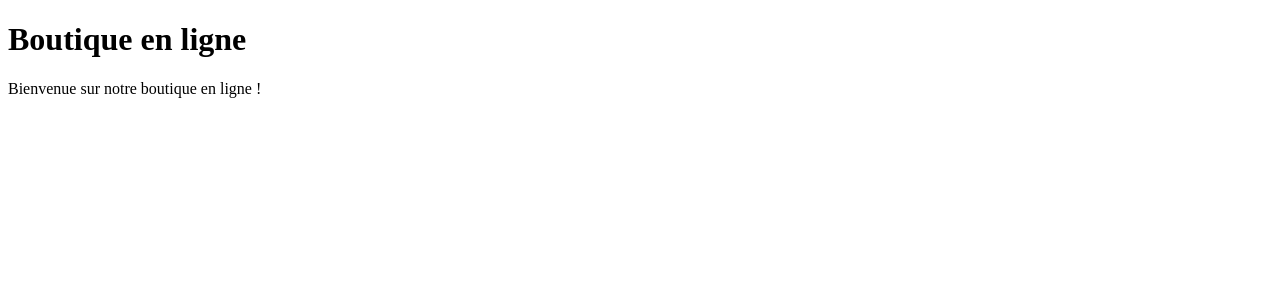
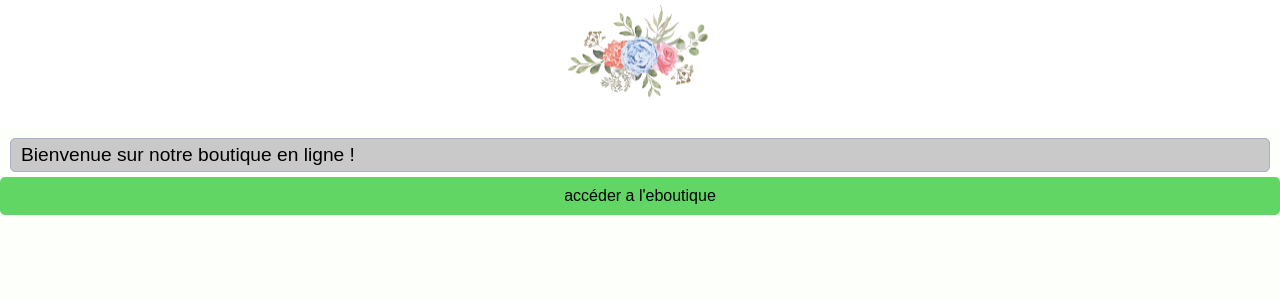
Before and after one commit to Baguette365/site-boutique, a Flask app: page / in a window 1280 px wide. Shown: the top 300 px of the page. Run offline with Flask 3, Linux system fonts and the light colour scheme; some libraries are stand-ins or nearby versions.

Commit message:
Add CSS styles and logo image for the main page layout

```diff
--- /dev/null
+++ b/static/css.css
@@ -0,0 +1,92 @@
+:root {
+    --text-color: #000000;
+    --background-color: #fdfffb;
+    --background-color2: #ffffff;
+    --background-color3: #e9e9e9;
+    --background-color4: #c9c9c9;
+    --border-color: rgb(171, 178, 191);
+    --color-theme: #61d665;
+
+}
+
+@media (prefers-color-scheme: dark) {
+    :root {
+        --text-color: #e7e7e7;
+        --background-color: #242424;
+        --background-color2: #181818;
+        --background-color3: #383838;
+        --background-color4: #2c2c2c;
+        --color-theme: #2a8b2d;
+        --border-color: rgb(171, 178, 191);
+        --shadow-s: inset 0 1px 2px #ffffff30, /* top highlight */ 0 1px 2px #00000030, 0 2px 4px #00000015; /* soft shadow */
+        --shadow-m: inset 0 1px 2px #ffffff50, /* top highlight */ 0 2px 4px #00000030, 0 4px 8px #00000015; /* soft shadow */
+        --shadow-l: inset 0 1px 2px #ffffff70, /* top highlight */ 0 4px 6px #00000030, 0 6px 10px #00000015; /* soft shadow */
+
+    }
+}
+
+header {
+    background-color: var(--background-color2);
+    color: var(--text-color);
+    box-shadow: var(--shadow-m);
+    border-radius: 0 0 10px 10px;
+    padding-left: 10px;
+    padding-right: 10px;
+    padding-top: 5px;
+    padding-bottom: 5px;
+    text-align: center;
+}
+
+body {
+    background-color: var(--background-color);
+    color: var(--text-color);
+    font-family: Arial, sans-serif;
+    margin: 0;
+    padding: 0;
+    display: flex;
+    flex-direction: column;
+}
+
+p {
+    display: inline;
+    font-size: clamp(18px, 1.5vw, 20px);
+    background-color: var(--background-color4);
+    border-color: var(--border-color);
+    border-style: solid;
+    border-width: 1px;
+    border-radius: 5px;
+    padding-left: 10px;
+    padding-right: 10px;
+    padding-top: 5px;
+    padding-bottom: 5px;
+    margin-left: 10px;
+    margin-right: 10px;
+    margin-top: 10px;
+    margin-bottom: 5px;
+}
+
+
+
+
+.logo_top {
+    width: clamp(150px, 12vw, 300px);
+    height: auto;
+    margin-bottom: clamp(10px, 1vw, 20px);
+}
+
+button {
+    background-color: var(--color-theme);
+    color: var(--text-color);
+    border: none;
+    border-radius: 5px;
+    padding: 10px 20px;
+    font-size: clamp(16px, 1.2vw, 18px);
+    cursor: pointer;
+    box-shadow: var(--shadow-s);
+    transition: filter 0.25s, box-shadow 0.3s;
+    display: inline;
+}
+
+button:hover {
+    filter: brightness(150%);
+}
--- a/templates/main.html
+++ b/templates/main.html
@@ -2,17 +2,18 @@
 
 <html lang="fr">
     <head>
+        <script type="text/javascript" src="https://livejs.com/live.js"></script>
         <meta charset="UTF-8">
         <meta name="viewport" content="width=device-width, initial-scale=1.0">
         <title>Boutique en ligne</title>
+        <link rel="stylesheet" href="{{ url_for('static', filename='css.css') }}">
     </head>
 
     <body>
-        <header</body>
-            <h1>Boutique en ligne</h1>
+        <header>
+            <img src="{{ url_for('static', filename='images/logo.png') }}" alt="Logo de la boutique" class="logo_top">
         </header>
-        <main>
-            <p>Bienvenue sur notre boutique en ligne !</p>
-        </main>
+        <p>Bienvenue sur notre boutique en ligne !</p>
+        <button>accéder a l'eboutique</button>
     </body>
 </html>
```
Also changed, not shown: static/images/logo.png (added).
